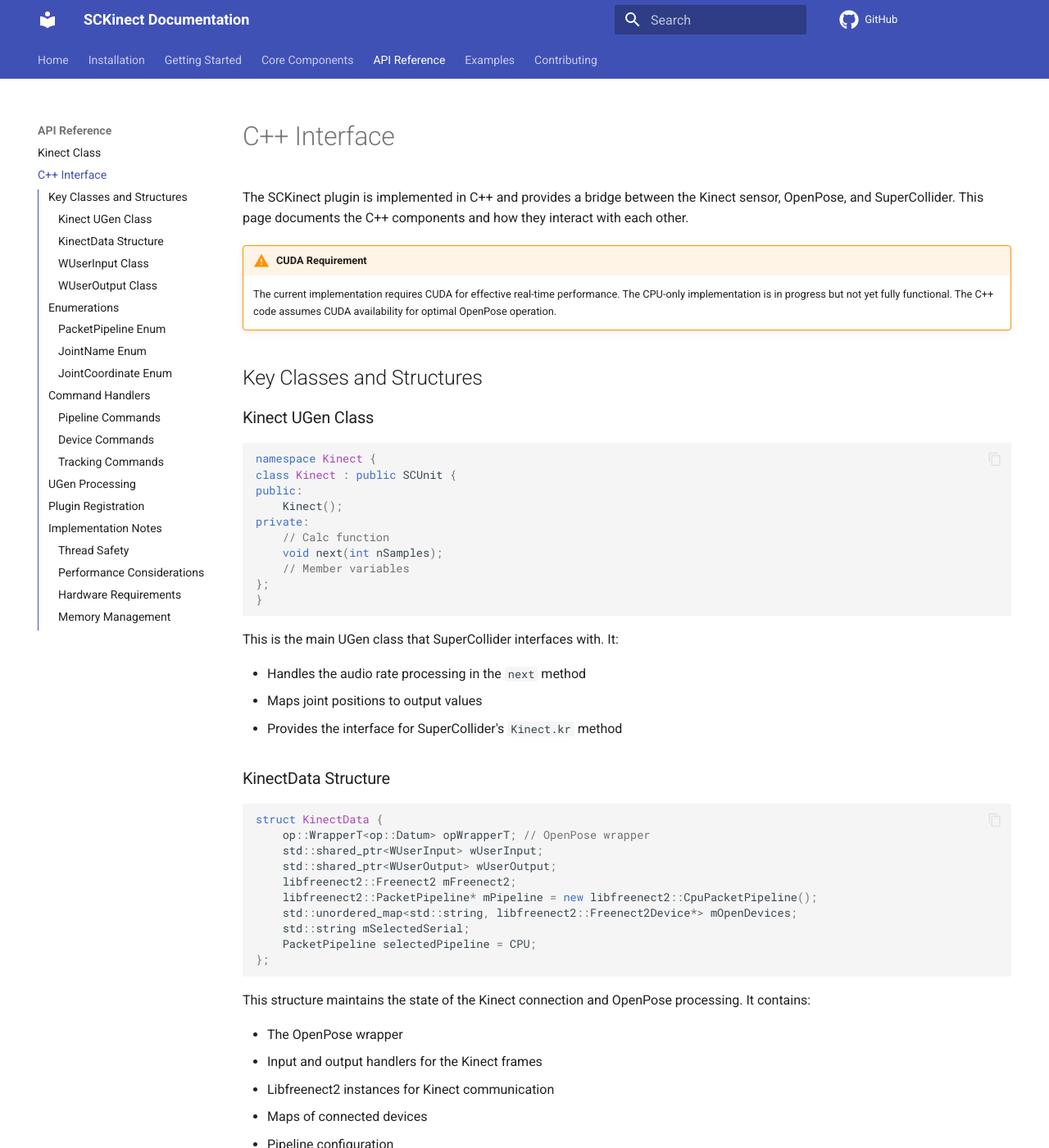
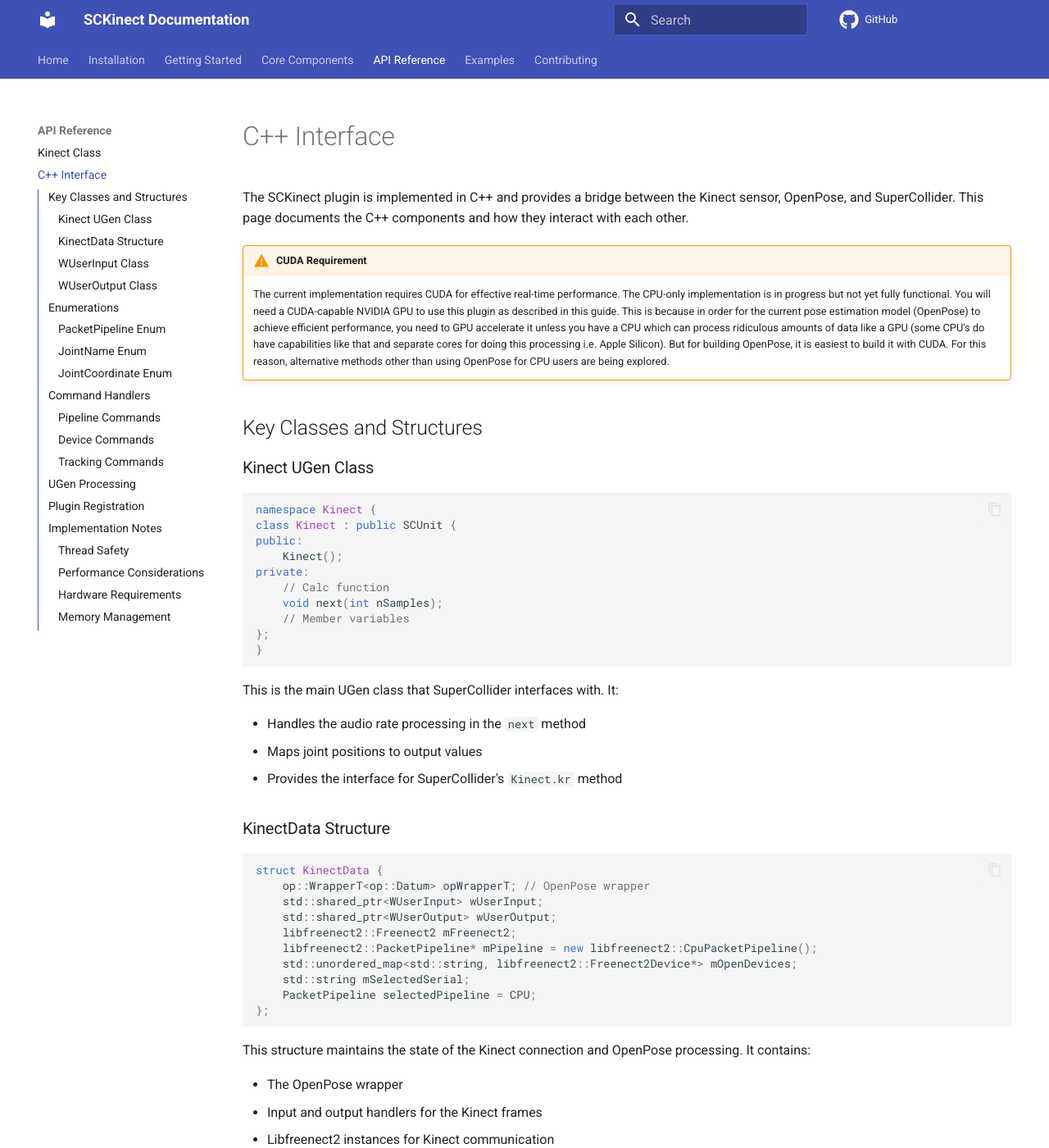
Before and after one commit to L42i/SCKinect, an MkDocs documentation site: the page built from doc/docs/api/cpp-interface.md, in a window 1280 px wide and 1400 px high. Shown: the whole window at 82% size. Built offline with MkDocs 1.6.1 and Material for MkDocs 9.7.7, drawn with Linux system fonts in a browser that asks for light colours; comment, search, counter and statistics services are not loaded; some of the changed text lies outside the part shown.

Commit message:
More documentation revision

```diff
--- a/doc/docs/api/cpp-interface.md
+++ b/doc/docs/api/cpp-interface.md
@@ -3,7 +3,7 @@
 The SCKinect plugin is implemented in C++ and provides a bridge between the Kinect sensor, OpenPose, and SuperCollider. This page documents the C++ components and how they interact with each other.
 
 !!! warning "CUDA Requirement"
-    The current implementation requires CUDA for effective real-time performance. The CPU-only implementation is in progress but not yet fully functional. The C++ code assumes CUDA availability for optimal OpenPose operation.
+    The current implementation requires CUDA for effective real-time performance. The CPU-only implementation is in progress but not yet fully functional. You will need a CUDA-capable NVIDIA GPU to use this plugin as described in this guide. This is because in order for the current pose estimation model (OpenPose) to achieve efficient performance, you need to GPU accelerate it unless you have a CPU which can process ridiculous amounts of data like a GPU (some CPU's do have capabilities like that and separate cores for doing this processing i.e. Apple Silicon). But for building OpenPose, it is easiest to build it with CUDA. For this reason, alternative methods other than using OpenPose for CPU users are being explored.
 
 ## Key Classes and Structures
 
@@ -242,10 +240,10 @@
 
 ### Performance Considerations
 
-- The `CUDAKDE` pipeline provides the best performance but requires CUDA-capable GPU
+- The `CUDAKDE` pipeline provides the best depth but requires CUDA-capable GPU
 - Frame rate is affected by the `netInputSize` parameter in `configureTracking`
 - Smaller image sizes result in faster processing but potentially less accurate tracking
-- The CPU implementation is still in development and not recommended for real-time use
+- The CPU implementation is still in development (i.e. you really need to have a CUDA enabled GPU to use OpenPose at the moment :/). But CPU version besides OpenPose is on the way :) !
 
 ### Hardware Requirements
 
--- a/doc/docs/components/kinect-ugen.md
+++ b/doc/docs/components/kinect-ugen.md
@@ -3,14 +3,14 @@
 The `Kinect` UGen is the core of SCKinect, providing real-time access to body tracking data from the Kinect sensor. This component runs as a native SuperCollider UGen (Unit Generator), allowing direct integration with the audio synthesis engine.
 
 !!! warning "CUDA Requirement"
-    The current implementation requires CUDA for effective real-time performance. The CPU-only implementation is in progress but not yet fully functional. You will need a CUDA-capable NVIDIA GPU to use this UGen effectively.
+    The current implementation requires CUDA for effective real-time performance. The CPU-only implementation is in progress but not yet fully functional. You will need a CUDA-capable NVIDIA GPU to use this plugin as described in this guide. This is because in order for the current pose estimation model (OpenPose) to achieve efficient performance, you need to GPU accelerate it unless you have a CPU which can process ridiculous amounts of data like a GPU (some CPU's do have capabilities like that and separate cores for doing this processing i.e. Apple Silicon). But for building OpenPose, it is easiest to build it with CUDA. For this reason, alternative methods other than using OpenPose for CPU users are being explored.
 
 ## Overview
 
 The Kinect UGen connects to the following components:
 
 1. [**libfreenect2**](https://github.com/OpenKinect/libfreenect2) - For raw device communication
-2. [**OpenPose**](https://github.com/CMU-Perceptual-Computing-Lab) - For body pose estimation (via CUDA)
+2. [**OpenPose**](https://github.com/CMU-Perceptual-Computing-Lab/openpose) - For body pose estimation (via CUDA)
 3. [**scsynth**](https://github.com/supercollider/supercollider/wiki/scsynth-development) - A.K.A. SuperCollider's server - For audio control signals
 
 It processes data in real-time, tracking up to 25 different body joints and making their positions available as control signals.
--- a/doc/docs/getting-started.md
+++ b/doc/docs/getting-started.md
@@ -3,7 +3,7 @@
 This guide will walk you through the basic steps of setting up and using SCKinect to connect body movement with sound generation.
 
 !!! warning "CUDA Requirement"
-    The current implementation requires CUDA for effective real-time performance. The CPU-only implementation is in progress but not yet fully functional. You will need a CUDA-capable NVIDIA GPU to use this plugin as described in this guide.
+    The current implementation requires CUDA for effective real-time performance. The CPU-only implementation is in progress but not yet fully functional. You will need a CUDA-capable NVIDIA GPU to use this plugin as described in this guide. This is because in order for the current pose estimation model (OpenPose) to achieve efficient performance, you need to GPU accelerate it unless you have a CPU which can process ridiculous amounts of data like a GPU (some CPU's do have capabilities like that and separate cores for doing this processing i.e. Apple Silicon). But for building OpenPose, it is easiest to build it with CUDA. For this reason, alternative methods other than using OpenPose for CPU users are being explored.
 
 ## Basic Workflow
 
@@ -49,7 +49,7 @@
     Replace `"YOUR_DEVICE_SERIAL"` with the actual serial number of your Kinect device.
 
 !!! warning
-    While "CPU" is listed as a pipeline option, it is still in development and may not provide adequate performance for real-time tracking. Always use "CUDAKDE", "CUDA", or "OpenGL" for best results (if you have the hardware to do so).
+    While "CPU" is listed as a pipeline option, this pipeline is for libfreenect2 and has nothing to do with OpenPose. You can use "CPU" as the pipeline, but OpenPose will continue to use whatever pipeline you built it for. Currently, as stated previously CUDA is the best option. However, other pose tracking pipelines which work efficiently on the CPU are planned for this plugin.
 
 ## Step 3: Configure Body Tracking
 
```
Also changed, not shown: other parts of doc/docs/api/cpp-interface.md (+2 -4 lines), other parts of doc/docs/components/kinect-ugen.md (+1 -1 lines), doc/docs/api/kinect-class.md (+6 -12 lines), doc/docs/index.md (+2 -2 lines), doc/docs/installation.md (+2 -4 lines), 1 other file.
